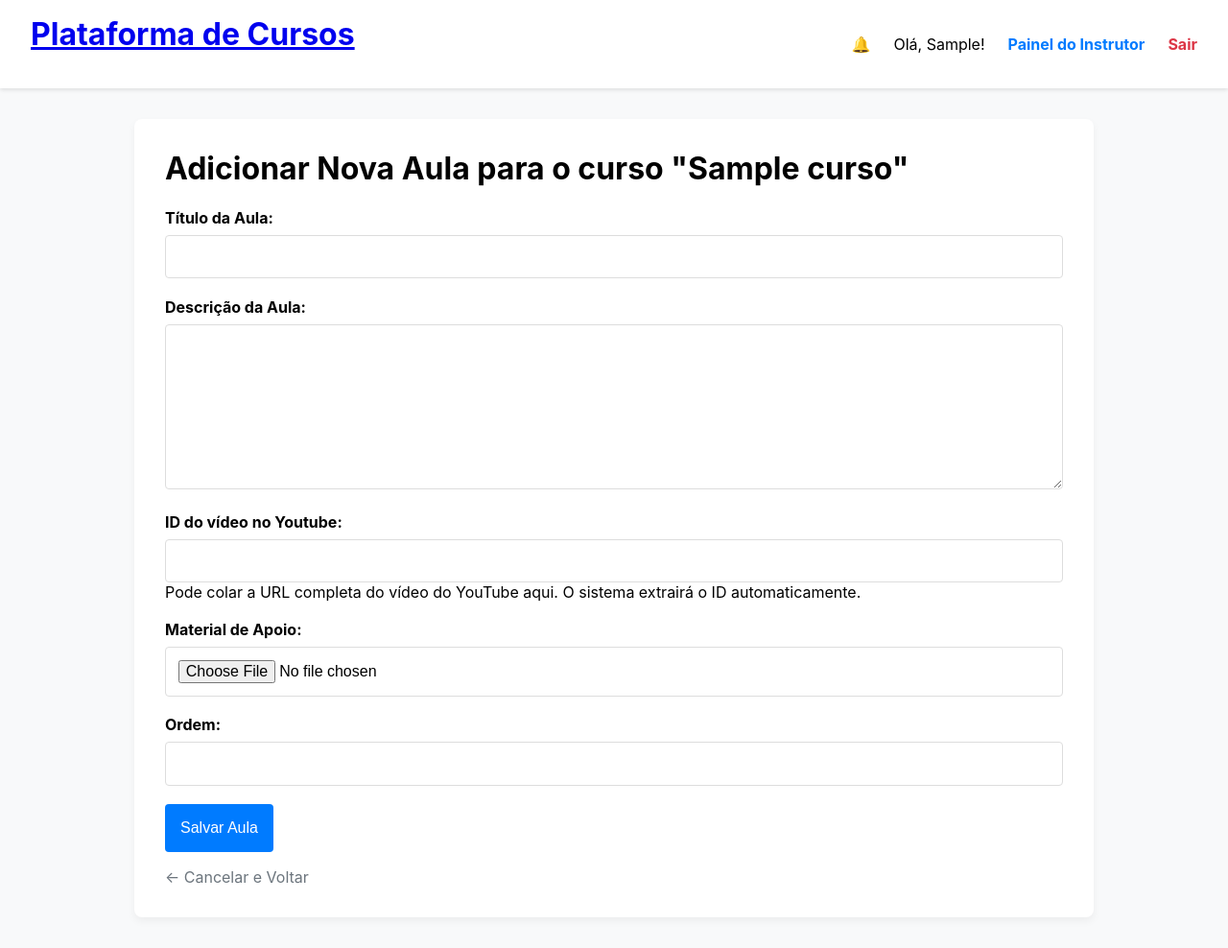
After one commit to leobrda/coursePlatform, a Django app: page /cursos/meu-painel-instrutor/cursos/1/aulas/nova/ in a window 1280 px wide. The commit adds this page. Shown: the whole page at 96% size. Run offline with Django 5.2, Linux system fonts and the light colour scheme; a user stored in the database is signed in; tables that the repository leaves empty hold one stand-in row (values such as "Sample post").

Commit message:
feat(courses): Implement full CRUD functionality for lessons

```diff
--- /dev/null
+++ b/cursos/templates/cursos/aula_form.html
@@ -0,0 +1,61 @@
+<!DOCTYPE html>
+<html lang="pt-br">
+<head>
+    <meta charset="UTF-8">
+    <meta name="viewport" content="width=device-width, initial-scale=1.0">
+    <title>{% if form.instance.pk %}Editar Aula{% else %}Adicionar Nova Aula{% endif %} - {{ curso.titulo }}</title>
+    <style>
+        body { font-family: -apple-system, BlinkMacSystemFont, "Segoe UI", Roboto, "Helvetica Neue", Arial, sans-serif; margin: 0; background-color: #f8f9fa;}
+        .header { background-color: #fff; padding: 1em 2em; box-shadow: 0 2px 4px rgba(0,0,0,0.1); display: flex; justify-content: space-between; align-items: center; }
+        .header .logo a { text-decoration: none; color: #343a40; font-size: 1.5em; font-weight: bold;}
+        .header .user-info { display: flex; align-items: center; gap: 1.5em; }
+        .header .user-info a { color: #007bff; text-decoration: none; font-weight: bold; }
+        .header .user-info a.logout { color: #dc3545; }
+        .container { max-width: 1000px; margin: 2em auto; padding: 0 2em; }
+        .form-container { background: #fff; padding: 2em; border-radius: 8px; box-shadow: 0 4px 8px rgba(0,0,0,0.05); }
+        h1 { margin-top: 0; }
+        form p { margin-bottom: 1.2em; }
+        form label { display: block; margin-bottom: 0.5em; font-weight: bold; }
+        form input[type="text"], form input[type="number"], form input[type="file"], form textarea { width: 100%; padding: 0.8em; border: 1px solid #ddd; border-radius: 4px; font-size: 1em; box-sizing: border-box;}
+        .btn { background-color: #007bff; color: white; padding: 1em; border: none; border-radius: 4px; cursor: pointer; font-size: 1em;}
+        .btn-back { display: inline-block; margin-top: 1em; color: #6c757d; text-decoration: none; }
+    </style>
+</head>
+<body>
+    <header class="header">
+        <!-- AQUI ESTÁ A CORREÇÃO -->
+        <h1><a href="{% url 'home' %}">Plataforma de Cursos</a></h1>
+        <div class="user-info">
+            {% if user.is_authenticated %}
+                <a href="{% url 'cursos:notificacoes' %}" class="notification-bell">
+                    <span class="bell-icon">🔔</span>
+                    {% if unread_notification_count > 0 %}
+                        <span class="badge">{{ unread_notification_count }}</span>
+                    {% endif %}
+                </a>
+                <span>Olá, {{ user.first_name }}!</span>
+
+                {% if is_org_owner %}
+                    <a href="{% url 'cursos:painel_instrutor' %}">Painel do Instrutor</a>
+                {% else %}
+                    <a href="{% url 'cursos:meu_painel' %}">Minha Conta</a>
+                {% endif %}
+
+                <a href="{% url 'cursos:logout' %}" class="logout">Sair</a>
+            {% endif %}
+        </div>
+    </header>
+
+    <main class="container">
+        <div class="form-container">
+            <h1>{% if form.instance.pk %}Editar Aula{% else %}Adicionar Nova Aula{% endif %} para o curso "{{ curso.titulo }}"</h1>
+            <form method="post" enctype="multipart/form-data">
+                {% csrf_token %}
+                {{ form.as_p }}
+                <button type="submit" class="btn">Salvar Aula</button>
+            </form>
+            <a href="{% url 'cursos:gerir_aulas' pk_curso=curso.pk %}" class="btn-back">&larr; Cancelar e Voltar</a>
+        </div>
+    </main>
+</body>
+</html>
--- a/cursos/templates/cursos/gerir_aulas.html
+++ b/cursos/templates/cursos/gerir_aulas.html
@@ -65,8 +65,8 @@
                             <span class="item-details">#{{ aula.ordem }} - {{ aula.titulo }}</span>
                             <div class="item-actions">
                                 <!-- Estes botões também não funcionam ainda -->
-                                <a href="#" class="btn btn-edit">Editar</a>
-                                <a href="#" class="btn btn-danger">Apagar</a>
+                                <a href="{% url 'cursos:editar_aula' pk_curso=curso.pk pk_aula=aula.pk %}" class="btn btn-edit">Editar</a>
+                                <a href="{% url 'cursos:apagar_aula' pk_aula=aula.pk %}" class="btn btn-danger">Apagar</a>
                             </div>
                         </li>
                     {% endfor %}
--- a/cursos/urls.py
+++ b/cursos/urls.py
@@ -41,7 +41,7 @@ urlpatterns = [
     path('meu-painel-instrutor/cursos/<int:pk>/editar/', gerir_curso_form, name='editar_curso'),
     path('meu-painel-instrutor/cursos/<int:pk_curso>/aulas/', gerir_aulas, name='gerir_aulas'),
     path('meu-painel-instrutor/cursos/<int:pk_curso>/aulas/nova/', aula_form, name='adicionar_aula'),
-    path('meu-painel-instrutor/aulas/<int:pk_aula>/editar/', aula_form, name='editar_aula'),
+    path('meu-painel-instrutor/cursos/<int:pk_curso>/aulas/<int:pk_aula>/editar/', aula_form, name='editar_aula'),
     path('meu-painel-instrutor/aulas/<int:pk_aula>/apagar/', apagar_aula, name='apagar_aula'),
 
     path('password_reset/', auth_views.PasswordResetView.as_view(template_name='cursos/password_reset_form.html', success_url=reverse_lazy('cursos:password_reset_done'), email_template_name='registration/password_reset_email.html'), name='password_reset'),
```
Also changed, not shown: cursos/templates/cursos/aula_confirm_delete.html (added, +28 -0 lines).
